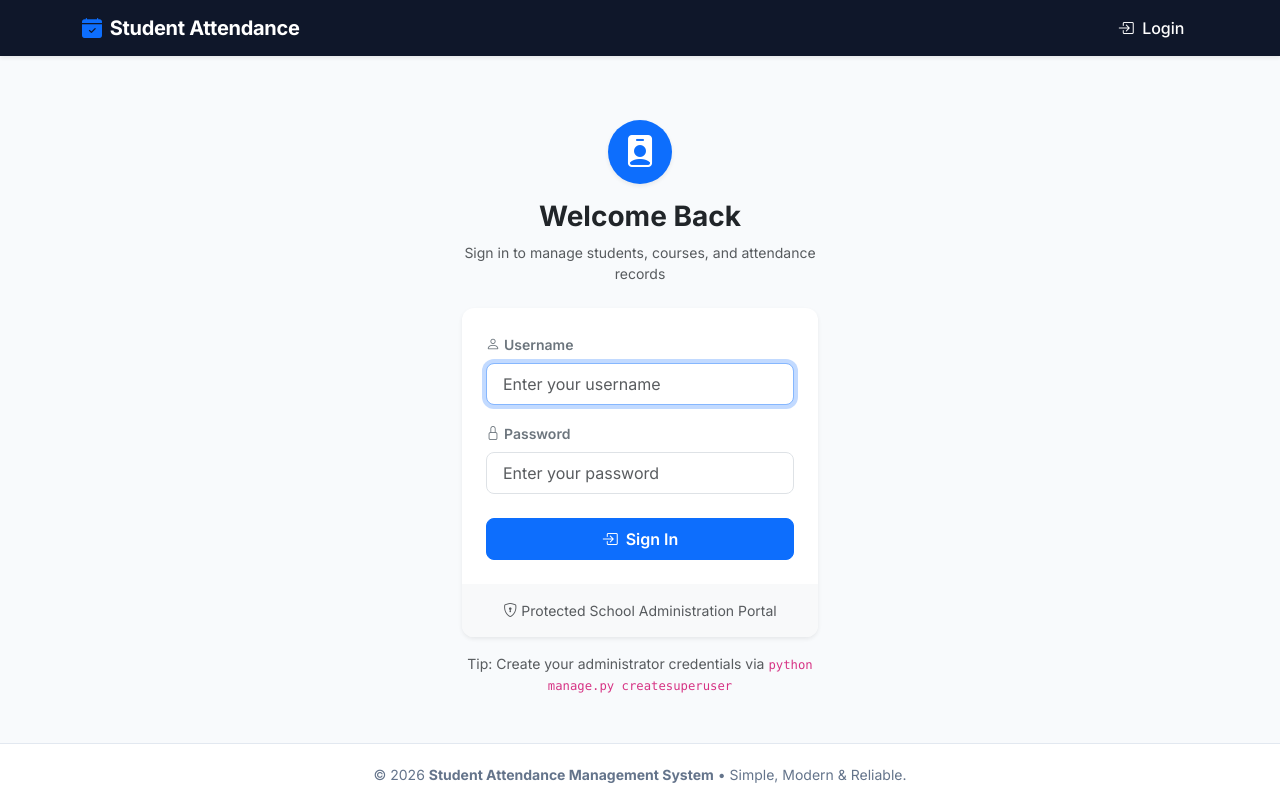
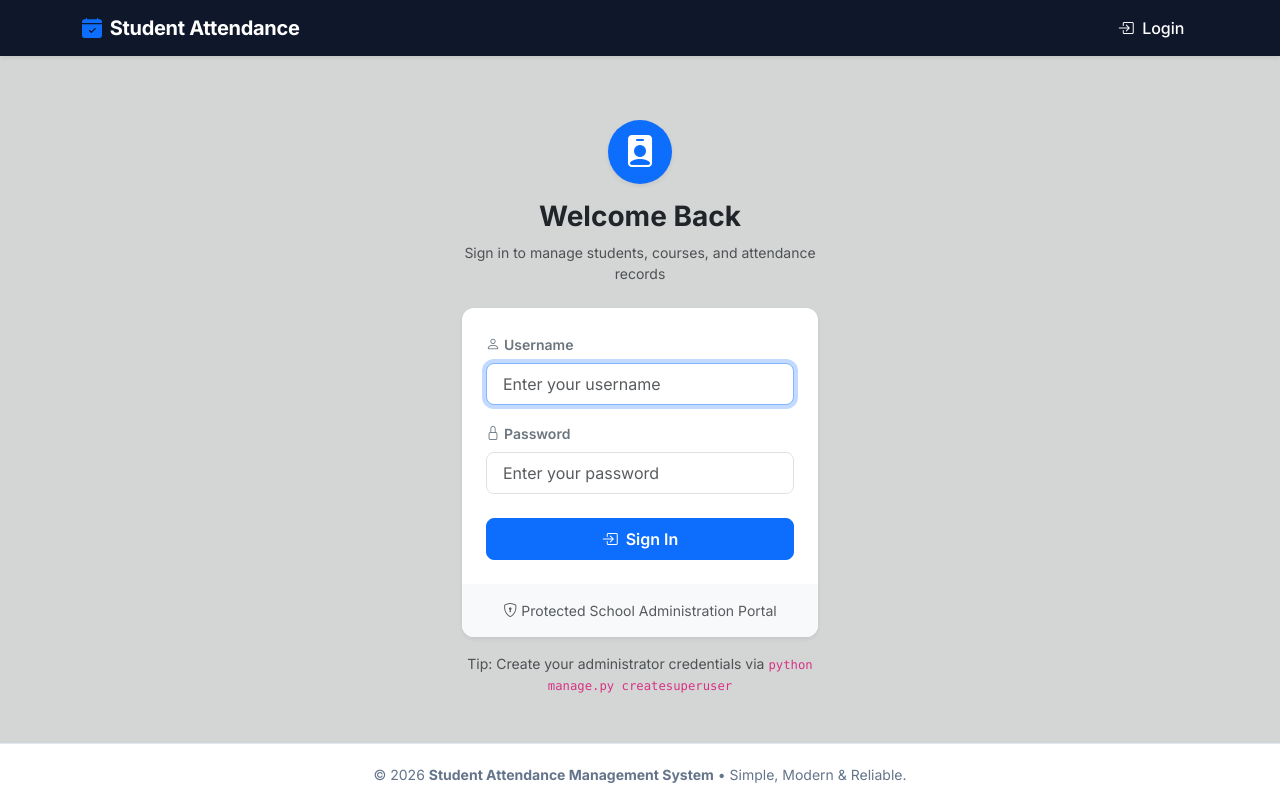
Before and after one commit to Alimoha-1/Attendance-System, a Django app: page /login/ in a window 1280 px wide. Run offline with Django 5.2, Linux system fonts and the light colour scheme.

Commit message:
second commit

```diff
--- a/attendance/templates/attendance/base.html
+++ b/templates/attendance/base.html
@@ -21,8 +21,8 @@
 
         body {
             font-family: var(--bs-body-font-family);
-            background-color: #f8fafc;
-            color: #334155;
+            background-color: #d4d5d5;
+            color: #3e4957;
             min-height: 100vh;
             display: flex;
             flex-direction: column;
```
Also changed, not shown: db.sqlite3, templates/attendance/attendance_records.html (renamed from attendance/templates/attendance/attendance_records.html), templates/attendance/change_password.html (renamed from attendance/templates/attendance/change_password.html), templates/attendance/course_confirm_delete.html (renamed from attendance/templates/attendance/course_confirm_delete.html), templates/attendance/course_detail.html (renamed from attendance/templates/attendance/course_detail.html), templates/attendance/course_form.html (renamed from attendance/templates/attendance/course_form.html), templates/attendance/course_list.html (renamed from attendance/templates/attendance/course_list.html), templates/attendance/dashboard.html (renamed from attendance/templates/attendance/dashboard.html), templates/attendance/login.html (renamed from attendance/templates/attendance/login.html), templates/attendance/student_confirm_delete.html (renamed from attendance/templates/attendance/student_confirm_delete.html), templates/attendance/student_detail.html (renamed from attendance/templates/attendance/student_detail.html), templates/attendance/student_form.html (renamed from attendance/templates/attendance/student_form.html), templates/attendance/student_list.html (renamed from attendance/templates/attendance/student_list.html), templates/attendance/student_report.html (renamed from attendance/templates/attendance/student_report.html), 1 more files.
